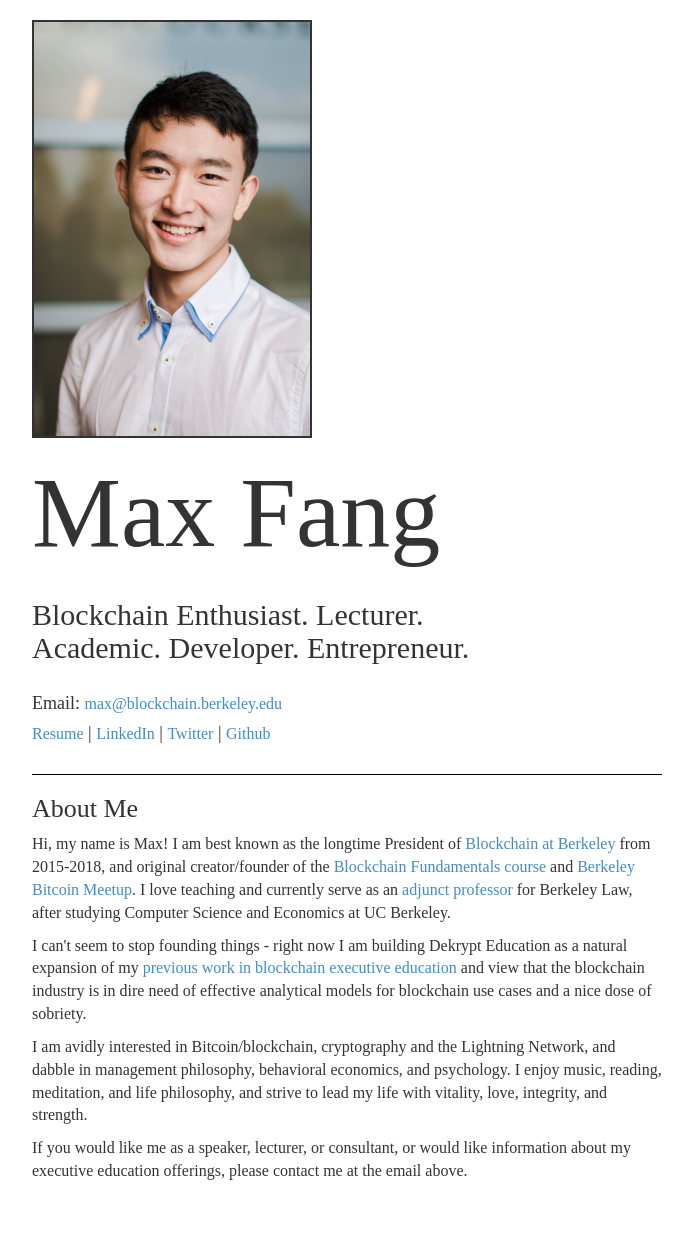
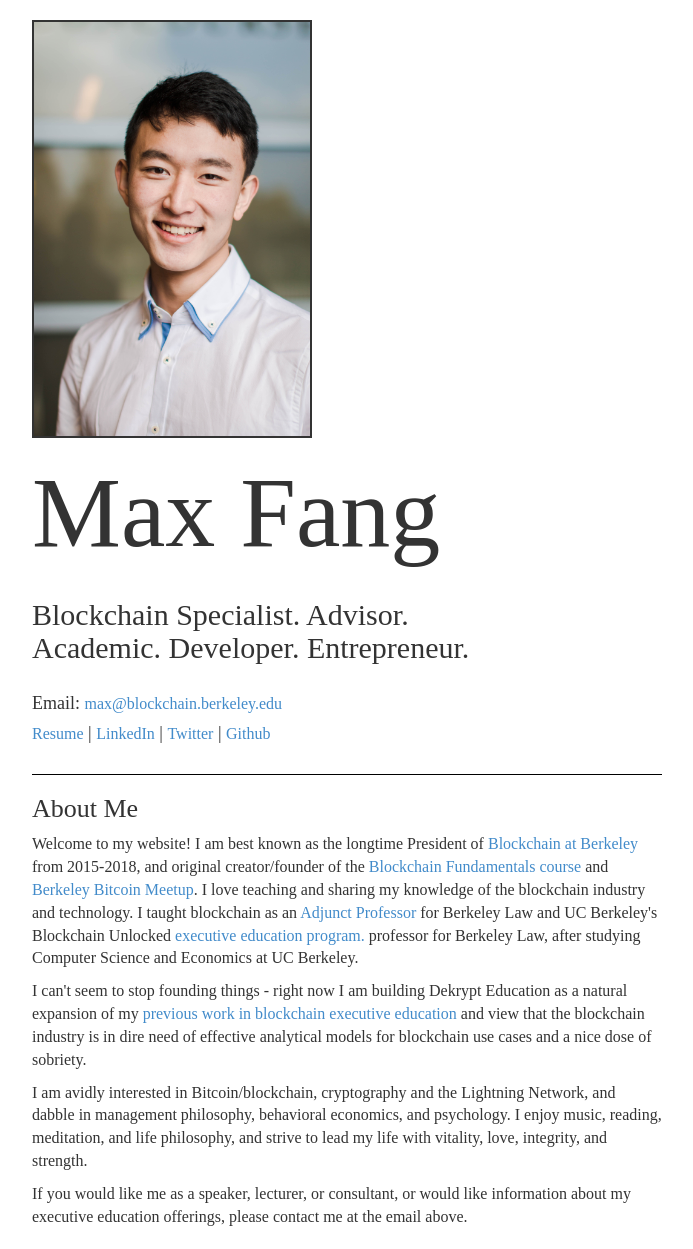
Before and after one commit to MaxFangX/maxfangx.github.io, a Jekyll site: the page index.html, which Jekyll copies as it is, in a window 1280 px wide. Shown: the whole page, without its empty margins (293-986 px from the left). Built offline with Jekyll 4.4.1, drawn with Linux system fonts in a browser that asks for light colours; some web fonts are replaced; before the commit the page ends 1203 px from its top, so only the background shows below that.

Commit message:
Update resume

```diff
--- a/index.html
+++ b/index.html
@@ -20,12 +20,12 @@
         <h1 class="title name">Max Fang</h1>
 
         <h2 class="subtitle">
-          Blockchain Enthusiast. Lecturer.<br>
+          Blockchain Specialist. Advisor.<br>
           Academic. Developer. Entrepreneur.<br>
         </h2>
         <h4 class="email">Email: <a href="mailto:max@blockchain.berkeley.edu">max@blockchain.berkeley.edu</a></h4>
         <h4 class="links">
-          <a href="https://drive.google.com/open?id=1HK2cPanlSyfDEdHYmbkP8i4RZQ_sR6oA">Resume</a> |
+          <a href="https://drive.google.com/open?id=17WeyZszIYavbaY7BEVogXbK1imDWHSdu">Resume</a> |
           <a href="https://linkedin.com/in/maxfangx">LinkedIn</a> |
           <a href="https://twitter.com/maxfangx">Twitter</a> |
           <a href="https://github.com/maxfangx">Github</a>
@@ -33,14 +33,19 @@
         <section>
           <h3>About Me</h3>
           <p>
-            Hi, my name is Max! I am best known as the longtime President of <a
-              href="https://www.youtube.com/channel/UC5sgoRfoSp3jeX4DEqKLwKg/">Blockchain at Berkeley</a>
+            Welcome to my website! I am best known as the longtime President of <a
+              href="https://blockchain.berkeley.edu">Blockchain at Berkeley</a>
             from 2015-2018, and original creator/founder of the <a
               href="https://www.edx.org/professional-certificate/uc-berkeleyx-blockchain-fundamentals">Blockchain
               Fundamentals course</a> and <a href="https://www.meetup.com/Berkeley-Bitcoin-Meetup/">Berkeley Bitcoin Meetup</a>.
 
-            I love teaching and currently serve as an <a
-              href="https://www.law.berkeley.edu/php-programs/courses/coursePage.php?cID=23421&termCode=C&termYear=2018">adjunct
+            I love teaching and sharing my knowledge of the blockchain industry
+            and technology. I taught blockchain as an <a
+              href="https://www.law.berkeley.edu/php-programs/courses/coursePage.php?cID=23421&termCode=C&termYear=2018">Adjunct
+            Professor</a> for Berkeley Law and UC Berkeley's Blockchain Unlocked
+            <a href="https://executive.law.berkeley.edu/academies/blockchain-academy/">
+              executive education program.</a>
+
           professor</a> for Berkeley Law, after studying Computer Science and
         Economics at UC Berkeley.
           </p>
```
